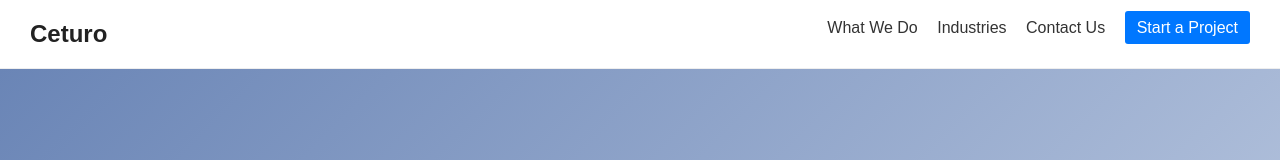
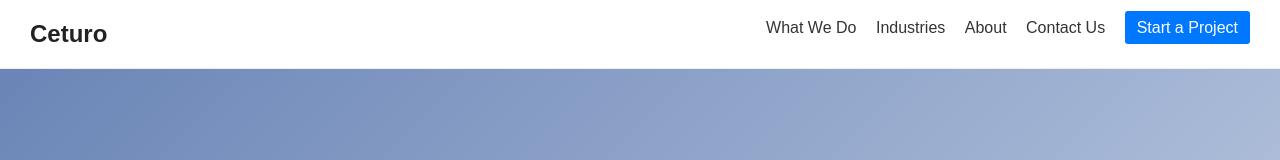
Before and after one commit to websites416/ceturo.com, a website: page src/index.html in a window 1280 px wide. Shown: the top 160 px of the page. Drawn offline with Linux system fonts and the light colour scheme.

Commit message:
add about.html

```diff
--- a/src/index.html
+++ b/src/index.html
@@ -13,6 +13,10 @@
     <nav class="menu">
         <a href="#services">What We Do</a>
         <a href="#industries">Industries</a>
+
+        <!-- New About Page Link Added -->
+        <a href="about.html">About</a>
+
         <a href="#contact">Contact Us</a>
         <a class="button" href="#contact">Start a Project</a>
     </nav>
@@ -63,6 +67,5 @@
     <p>© 2025 Ceturo-like LLC</p>
 </footer>
 
-
 </body>
 </html>
```
Also changed, not shown: src/about.html (added).
